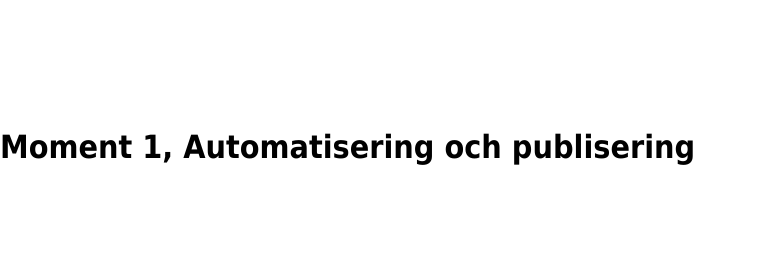
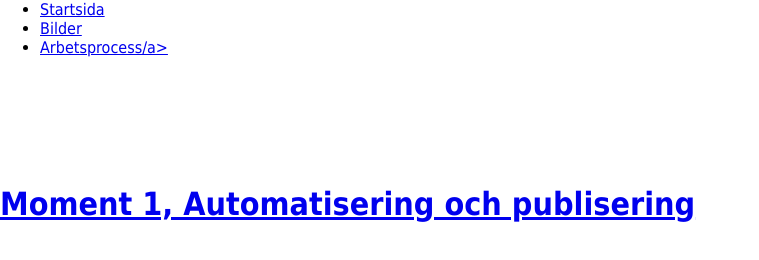
Before and after one commit to Rebexian87/moment1---Automatisering-och-publicering, a website built with Parcel: page src/index.html in a window 1280 px wide. Shown: the whole page, without its empty margins (0-759 px from the left). Built offline with nearby package versions, Linux system fonts and the light colour scheme.

Commit message:
Har klagt till en bild (i pictureelement) som automatiskt lade till sharp i package.json. Har lagt till länkar till övriga sidor på startsidan (dock ingen CSS i nuläget)

```diff
--- a/package.json
+++ b/package.json
@@ -10,6 +10,7 @@
   "license": "ISC",
   "description": "",
   "devDependencies": {
-    "parcel": "^2.13.3"
+    "parcel": "^2.13.3",
+    "sharp": "^0.33.5"
   }
 }
--- a/src/index.html
+++ b/src/index.html
@@ -9,7 +9,20 @@
 
 </head>
 <body>
+
+    <header>
+        <nav>
+
+            <ul class="headmenu">
+                <!-- <li><a href="index.html"><img src="bilder/logga.png" alt="logotyp"></a>  </li> -->
+                <li><a href="index.html">Startsida</a></li>
+                <li><a href="pictures.html">Bilder</a></li>
+                <li><a href="workProcess.html">Arbetsprocess/a></li>
+            </ul>
+        </nav>
+        </header>
     <h1>Moment 1, Automatisering och publisering</h1>
+
 
 </body>
 </html>
```
Also changed, not shown: src/pictures.html (+3 -4 lines), 1 other file.
